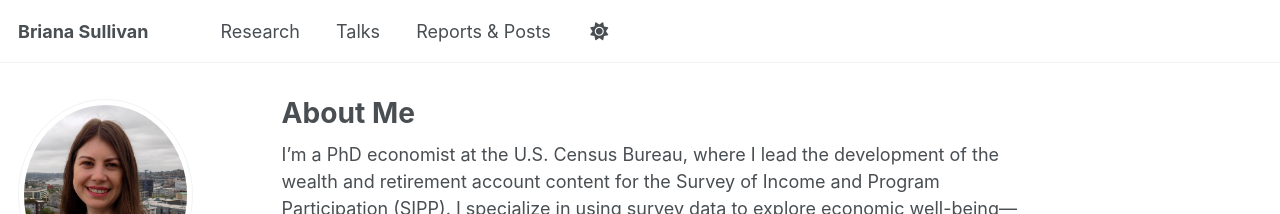
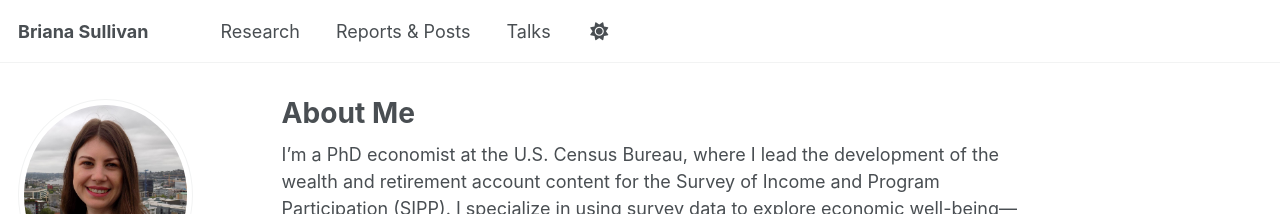
Before and after one commit to bdsullivan-econ/bdsullivan-econ.github.io, a Jekyll site: the page built from _pages/about.md, in a window 1280 px wide. Shown: the top 214 px of the page. Built offline with Jekyll 4.4.1, drawn with Linux system fonts in a browser that asks for light colours; some web fonts are replaced; part of the change alters nothing that is shown.

```diff
--- a/_data/navigation.yml
+++ b/_data/navigation.yml
@@ -11,8 +11,8 @@ main:
   - title: "Research"
     url: /research/
 
+  - title: "Reports & Posts"
+    url: /posts/
+
   - title: "Talks"
     url: /talks/
-
-  - title: "Reports & Posts"
-    url: /posts/
```
